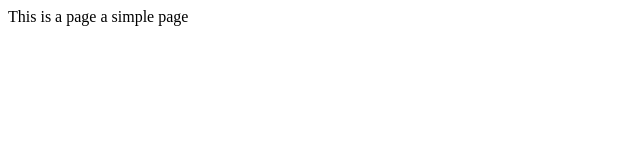
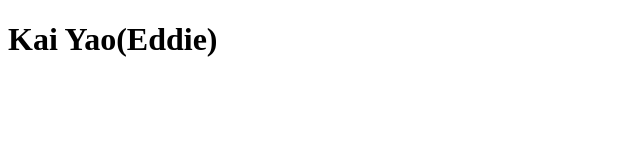
Before and after one commit to kkk724/CS_English, a plain HTML site: page eddie.html in a window 1280 px wide. Shown: the whole page, without its empty margins (0-640 px from the left). Drawn offline with Linux system fonts and the light colour scheme.

Commit message:
added my name

```diff
--- a/eddie.html
+++ b/eddie.html
@@ -4,7 +4,6 @@
  <title>Hi there</title>
 </head>
 <body>
- This is a page
- a simple page
+ <h1>Kai Yao(Eddie)</h1>
 </body>
 </html>
```
